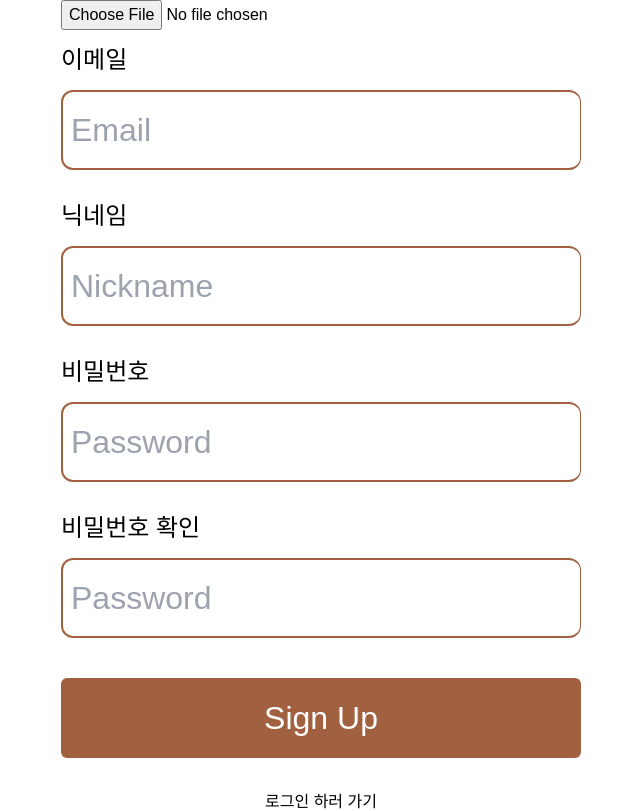
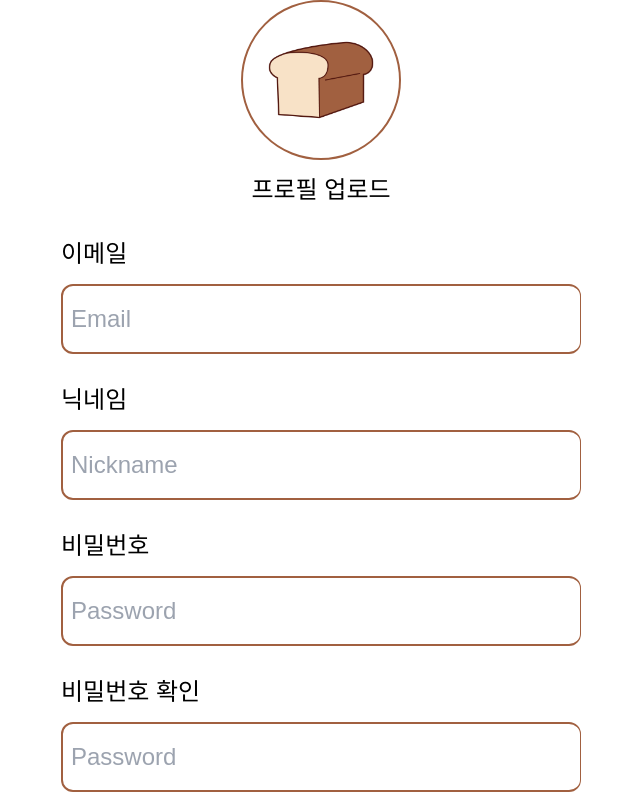
Before and after one commit to tpring/Daebangi, a Next.js app: page /signup in a window 1280 px wide. Shown: the top 811 px of the page, without its empty margins (319-959 px from the left). Built offline with nearby package versions, Linux system fonts and the light colour scheme; no server answers; a web font is replaced by a local one.

Commit message:
update: profile upload and UI #50

```diff
--- a/src/app/(root)/login/page.tsx
+++ b/src/app/(root)/login/page.tsx
@@ -5,8 +5,8 @@ import Link from 'next/link';
 import React, { useState } from 'react';
 import LogoBread from '../../../../public/image/breads/LogoBread.png';
 import { createClient } from '../../../supabase/client';
-import { useUserStore } from '../../../store/userStore';
 import { useRouter } from 'next/navigation';
+import { useUserStore } from '@/store/userStore';
 
 const LoginPage = () => {
     const [email, setEmail] = useState('');
@@ -18,13 +18,29 @@ const LoginPage = () => {
     const handleLogin = async (event: React.FormEvent<HTMLFormElement>) => {
         event.preventDefault();
 
+        // 유효성 검사
+        if (!email || !password) {
+            alert('이메일과 비밀번호를 모두 입력해주세요.');
+            return;
+        }
+
+        if (password.length < 6) {
+            alert('비밀번호는 6자리 이상이어야 합니다.');
+            return;
+        }
+
         const { data, error } = await supabase.auth.signInWithPassword({
             email: email,
             password: password,
         });
 
         if (error) {
-            alert('로그인 실패');
+            // Supabase의 오류 메시지에 따라 유효성 검사 처리
+            if (error.message.includes('Invalid login credentials')) {
+                alert('이메일이나 비밀번호가 잘못되었습니다.');
+            } else {
+                alert('로그인 실패: ' + error.message);
+            }
             console.error('error:', error);
         } else {
             if (data.user) {
@@ -40,7 +56,7 @@ const LoginPage = () => {
                     console.error('userError:', userError);
                 } else {
                     // Zustand 상태 업데이트
-                    setUser(userData.user_id, userData.email, userData.nickname, userData.profile);
+                    setUser(userData.user_id, userData.email, userData.nickname ?? '', userData.profile ?? '');
                     alert('로그인 성공');
                     router.push('/');
                 }
@@ -54,7 +70,7 @@ const LoginPage = () => {
             <Image src={LogoBread} alt="Logo Bread" width={288} height={201} priority className="mb-[-20px]" />
             <label className="font-secondary text-[60px]">대빵이</label>
             <form onSubmit={handleLogin}>
-                <p className="text-subtitle my-3">이메일</p>
+                <p className="shared-text">이메일</p>
                 <input
                     className="shared-input mb-4 focus:outline-[#C9AB9C]"
                     type="email"
@@ -62,7 +78,7 @@ const LoginPage = () => {
                     value={email}
                     onChange={(e) => setEmail(e.target.value)}
                 />
-                <p className="text-subtitle my-3">비밀번호</p>
+                <p className="shared-text">비밀번호</p>
                 <input
                     className="shared-input mb-4 focus:outline-[#C9AB9C]"
                     type="password"
--- a/src/app/(root)/signup/page.tsx
+++ b/src/app/(root)/signup/page.tsx
@@ -1,19 +1,53 @@
-"use client";
+'use client';
 
-import Link from "next/link";
-import { useState } from "react";
-import { createClient } from "../../../supabase/client";
-
-import React from "react";
+import Link from 'next/link';
+import { useState, useRef } from 'react';
+import { createClient } from '../../../supabase/client';
+import LogoBread from '../../../../public/image/breads/LogoBread.png';
+import { useRouter } from 'next/navigation';
+import Image from 'next/image';
 
 const SignupPage = () => {
-  const [email, setEmail] = useState("");
-  const [password, setPassword] = useState("");
-  const [nickname, setNickname] = useState("");
+    const [email, setEmail] = useState('');
+    const [password, setPassword] = useState('');
+    const [confirmPassword, setConfirmPassword] = useState('');
+    const [nickname, setNickname] = useState('');
+    const [profile, setProfile] = useState<File | null>(null);
+    const [profileUrl, setProfileUrl] = useState<string | null>(null);
     const supabase = createClient();
+    const router = useRouter();
+
+    const fileInputRef = useRef<HTMLInputElement>(null);
 
     const handleSignup = async (event: React.FormEvent<HTMLFormElement>) => {
         event.preventDefault();
+
+        if (password.length < 6) {
+            alert('비밀번호는 6자리 이상이어야 합니다.');
+            return;
+        }
+        if (password !== confirmPassword) {
+            alert('비밀번호와 비밀번호 확인이 일치하지 않습니다.');
+            return;
+        }
+
+        let profileImageUrl: string | null = null;
+        if (profile) {
+            const { data: uploadData, error: uploadError } = await supabase.storage
+                .from('image')
+                .upload(`profileImage/${profile.name}`, profile);
+
+            if (uploadError) {
+                alert('이미지 업로드 실패: ' + uploadError.message);
+                console.error('uploadError:', uploadError);
+                return;
+            }
+
+            const {
+                data: { publicUrl },
+            } = supabase.storage.from('image').getPublicUrl(uploadData.path);
+            profileImageUrl = publicUrl;
+        }
 
         const { data, error } = await supabase.auth.signUp({
             email,
@@ -21,25 +55,64 @@ const SignupPage = () => {
             options: {
                 data: {
                     nickname,
+                    profile: profileImageUrl,
                 },
             },
         });
 
         if (error) {
-      alert("실패.");
-      console.log("error:", error);
+            if (error.message.includes('User already registered')) {
+                alert('이미 가입된 이메일입니다.');
             } else {
-      alert("성공했습니다.");
-      window.location.href = "/login";
+                alert('가입 실패: ' + error.message);
+            }
+            console.error('error:', error);
+        } else {
+            alert('회원가입 성공! 로그인 페이지로 이동합니다.');
+            router.push('/login');
         }
         return data;
+    };
+
+    const handleProfileChange = (event: React.ChangeEvent<HTMLInputElement>) => {
+        if (event.target.files) {
+            setProfile(event.target.files[0]);
+
+            const file = event.target.files[0];
+            const url = URL.createObjectURL(file);
+            setProfileUrl(url);
+        }
+    };
+
+    const handleImageClick = () => {
+        if (fileInputRef.current) {
+            fileInputRef.current.click();
+        }
     };
 
     return (
         <div className="flex flex-col items-center justify-center min-h-screen">
             <form onSubmit={handleSignup}>
-        <input type="file" placeholder="profile" accept="image/*" />
-        <p className="text-subtitle my-3">이메일</p>
+                <div className="mb-4 flex flex-col items-center justify-center">
+                    <Image
+                        src={profileUrl || LogoBread.src}
+                        alt="Profile"
+                        width={200}
+                        height={200}
+                        priority
+                        className="w-40 h-40 rounded-full  border-2 border-point object-contain"
+                        onClick={handleImageClick}
+                    />
+                    <input
+                        type="file"
+                        accept="image/*"
+                        onChange={handleProfileChange}
+                        className="hidden"
+                        ref={fileInputRef}
+                    />
+                    <p className="shared-text">프로필 업로드</p>
+                </div>
+                <p className="shared-text">이메일</p>
                 <input
                     className="shared-input mb-4 focus:outline-[#C9AB9C]"
                     type="email"
@@ -48,7 +121,7 @@ const SignupPage = () => {
                     onChange={(e) => setEmail(e.target.value)}
                     required
                 />
-        <p className="text-subtitle my-3">닉네임</p>
+                <p className="shared-text">닉네임</p>
                 <input
                     className="shared-input mb-4 focus:outline-[#C9AB9C]"
                     type="text"
@@ -57,7 +130,7 @@ const SignupPage = () => {
                     onChange={(e) => setNickname(e.target.value)}
                     required
                 />
-        <p className="text-subtitle my-3">비밀번호</p>
+                <p className="shared-text">비밀번호</p>
                 <input
                     className="shared-input mb-4 focus:outline-[#C9AB9C]"
                     type="password"
@@ -66,26 +139,23 @@ const SignupPage = () => {
                     onChange={(e) => setPassword(e.target.value)}
                     required
                 />
-        <p className="text-subtitle my-3">비밀번호 확인</p>
+                <p className="shared-text">비밀번호 확인</p>
                 <input
                     className="shared-input mb-4 focus:outline-[#C9AB9C]"
                     type="password"
                     placeholder="Password"
-          value={password}
-          onChange={(e) => setPassword(e.target.value)}
+                    value={confirmPassword}
+                    onChange={(e) => setConfirmPassword(e.target.value)}
                     required
                 />
                 <div>
-          <button
-            type="submit"
-            className="shared-butten my-6 hover:bg-[#C9AB9C]"
-          >
+                    <button type="submit" className="shared-butten my-6 hover:bg-[#C9AB9C]">
                         Sign Up
                     </button>
                 </div>
             </form>
             <Link
-        href={"/login"}
+                href={'/login'}
                 className="text-basics hover:text-teal-600 hover:bg-gray-200 hover:underline transition-colors duration-300 p-2 rounded-md"
             >
                 로그인 하러 가기
--- a/src/app/globals.css
+++ b/src/app/globals.css
@@ -1,7 +1,6 @@
 @tailwind base;
 @tailwind components;
 @tailwind utilities;
-
 
 /* 기본 폰트 */
 
@@ -48,12 +47,12 @@
         @apply p-3 rounded-lg bg-white hover:brightness-90;
     }
     .shared-input {
-        @apply text-title text-point w-[520px] h-[80px] border-2 border-point border-r p-2 rounded-[12px];
+        @apply text-subtitle text-point w-[520px] h-[70px] border-2 border-point border-r p-2 rounded-[12px];
     }
     .shared-butten {
-        @apply text-title bg-point w-full h-[80px] text-white py-3 rounded-md;
+        @apply text-title bg-point w-full h-[70px] text-white py-3 rounded-md;
     }
-    .comment-button {
-        @apply p-3 rounded-lg bg-white hover:brightness-90;
+    .shared-text {
+        @apply text-subtitle my-3;
     }
 }
```
Lines whose indentation alone changed are shown as unchanged.
